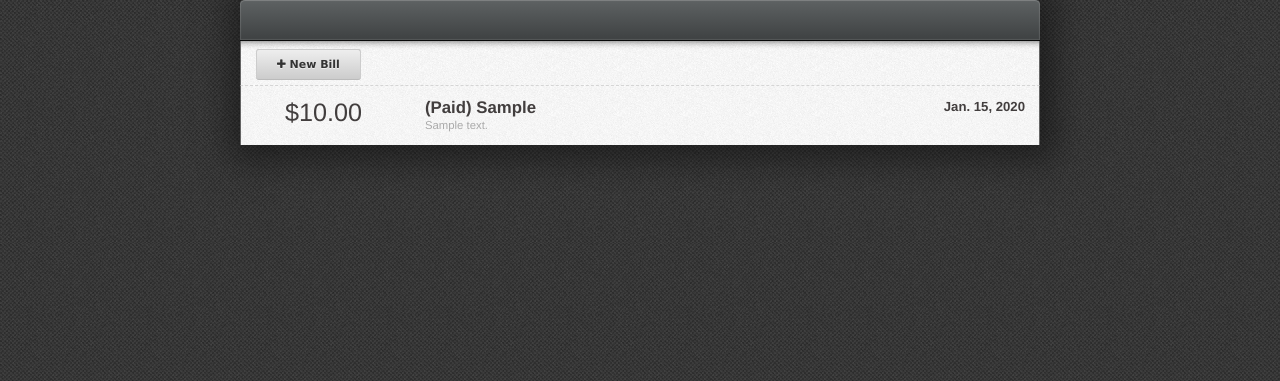
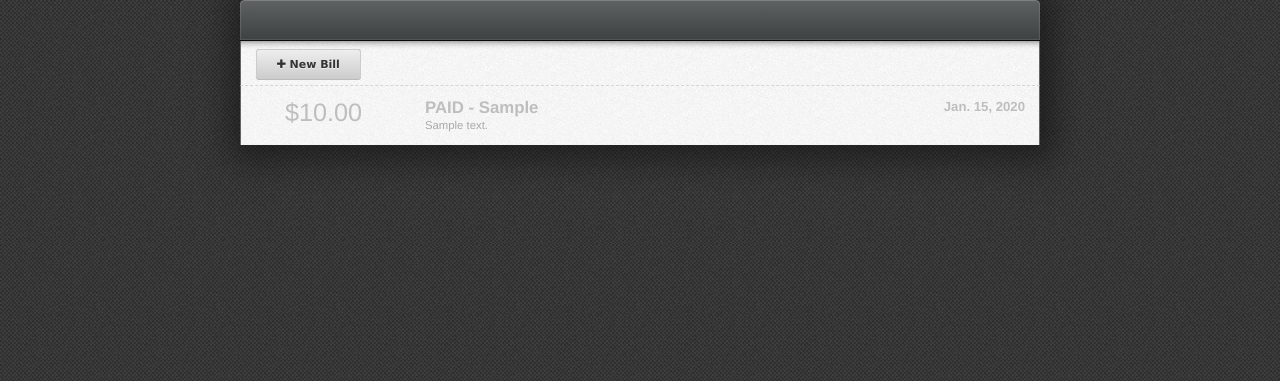
Before and after one commit to justiniso/billmanager, a Django app: page / in a window 1280 px wide. Shown: the part 83-464 px from the top of the page. Run offline with Django 3.2, Linux system fonts and the light colour scheme; a user stored in the database is signed in; tables that the repository leaves empty hold one stand-in row (values such as "Sample post").

Commit message:
added conditional class so class includes 'paid' if bill is marked paid by creator

```diff
--- a/bills/templates/dashboard.html
+++ b/bills/templates/dashboard.html
@@ -19,11 +19,11 @@
 
 			{% if bill_list %}
 				{% for bill in bill_list %}
-					<div class="row-container">
+					<div class="row-container {% if bill.creator_marked_paid %}paid{% endif %}">
 						<div class="row content clear">
 							<span class="block amount dollars">${{ bill.amount}}</span>
 							<div class="block item">
-								<div class="name">{% if bill.creator_marked_paid %}(Paid) {% endif %}{{ bill.item }}</div>
+								<div class="name">{% if bill.creator_marked_paid %}PAID - {% endif %}{{ bill.item }}</div>
 								{% if bill.message %}
 								<p class="description">{{ bill.message }}</p>
 								{% endif %}
```
